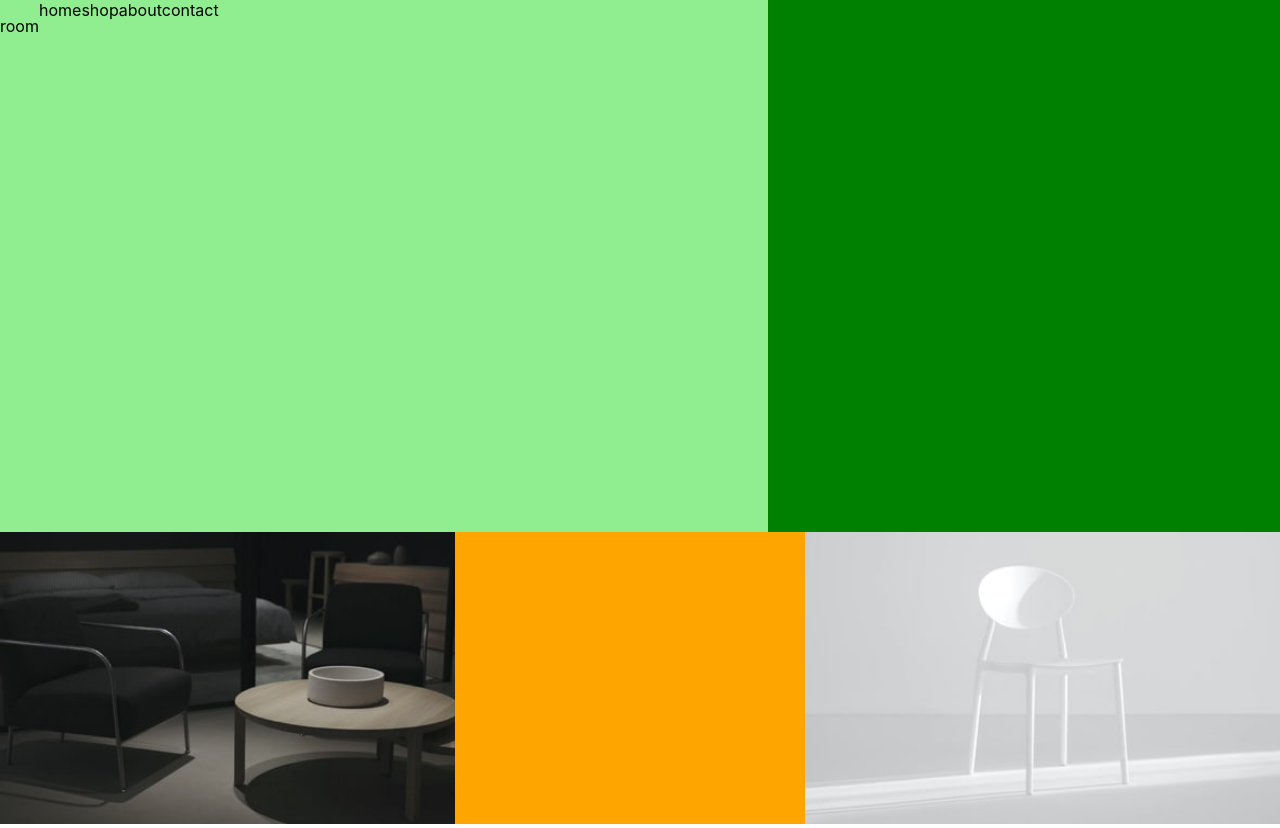
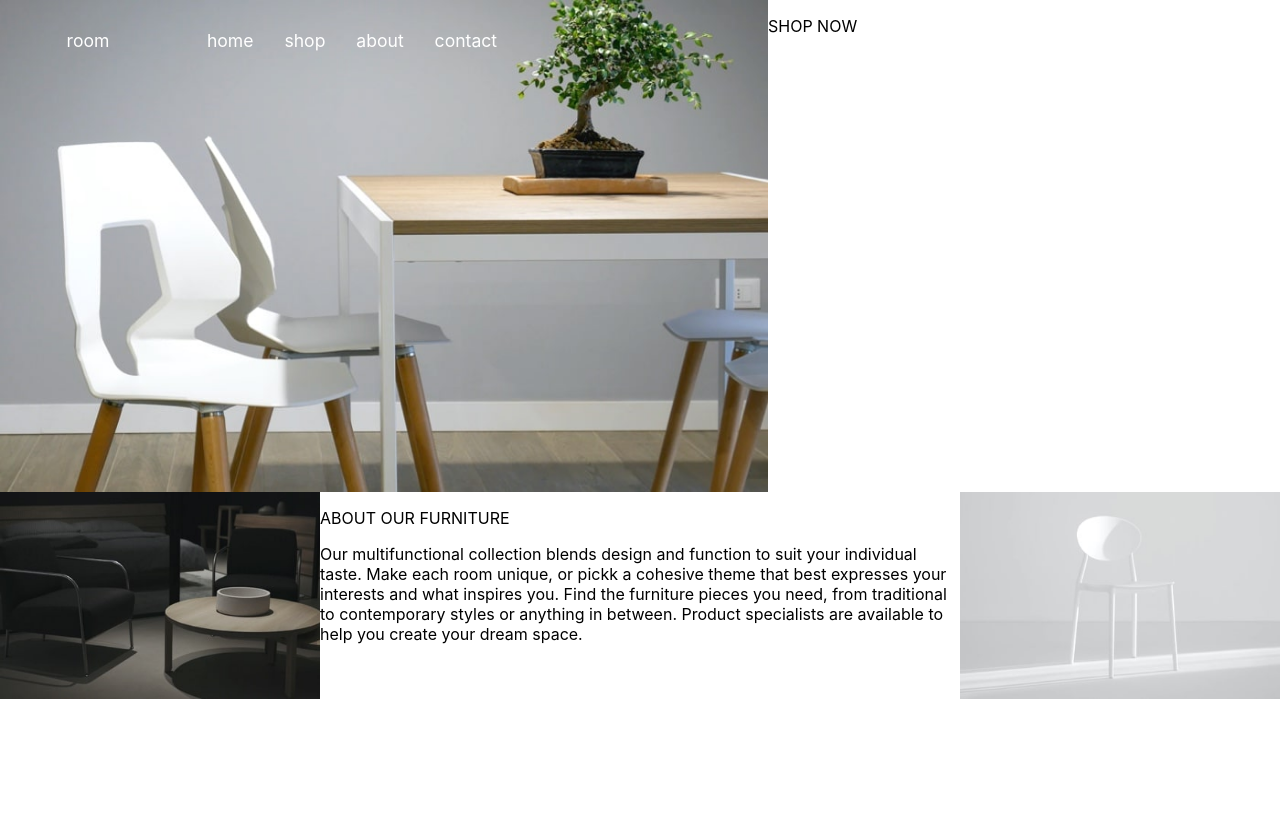
Before and after one commit to kabocha23/Room-Homepage, a React (Create React App) app: page / in a window 1280 px wide. After the commit the page ends 800 px from the top, so only its background shows below. Built offline with nearby package versions, Linux system fonts and the light colour scheme.

Commit message:
Building out skeleton and initial styles

```diff
--- a/src/App.css
+++ b/src/App.css
@@ -1,12 +1,10 @@
 body, html {
-  width: fit-content;
-  height: 100vh;
+  /* height: 100vh; */
+  /* width: 100vw; */
+  overflow: hidden;
 }
 
 .App {
-  width: 100vw;
+  display: flex;
+  flex-direction: column;
 }
-
-.fixed-pos {
-  position: fixed;
-}
--- a/src/components/About/About.css
+++ b/src/components/About/About.css
@@ -1,5 +1,5 @@
 .about-container {
-    height: auto;
+    flex: 30%;
     width: 100%;
 }
 .about-sub {
@@ -8,7 +8,7 @@
     height: 100%;
 }
 .about-first {
-    flex-grow: 1;
+    flex: 25%;
 }
 .about-first img {
     width: 100%;
@@ -16,11 +16,11 @@
     overflow: hidden;
 }
 .about-second {
-    flex-grow: 10;
-    background-color: orange;
+    flex: 50%;
+    background-color: white;
 }
 .about-third {
-    flex-grow: 1;
+    flex: 25%;
 }
 .about-third img {
     width: 100%;
--- a/src/components/About/About.js
+++ b/src/components/About/About.js
@@ -14,7 +14,8 @@ const About = () => {
                     <img src={aboutDark} alt='about-dark'></img>
                 </div>
                 <div className='about-second'>
-
+                    <p>ABOUT OUR FURNITURE</p>
+                    <p>Our multifunctional collection blends design and function to suit your individual taste. Make each room unique, or pickk a cohesive theme that best expresses your interests and what inspires you. Find the furniture pieces you need, from traditional to contemporary styles or anything in between. Product specialists are available to help you create your dream space.</p>
                 </div>
                 <div className='about-third'>
                     <img src={aboutLight} alt='about-light'></img>
--- a/src/components/Gallery/Gallery.css
+++ b/src/components/Gallery/Gallery.css
@@ -1,5 +1,5 @@
 .gallery-container {
-    height: 66.5vh;
+    flex: 70%;
     width: 100%;
 }
 .gallery-sub {
@@ -8,10 +8,15 @@
     height: 100%;
 }
 .gallery-images {
-    width: 60%;
+    flex: 60%;
     background-color: lightgreen;
 }
+.gallery-images img {
+    width: 100%;
+    height: 100%;
+    overflow: hidden;
+}
 .gallery-text {
-    width: 40%;
-    background-color: green;
+    flex: 40%;
+    background-color: white;
 }
--- a/src/components/Gallery/Gallery.js
+++ b/src/components/Gallery/Gallery.js
@@ -1,4 +1,7 @@
 import React from 'react';
+import galleryFirst from '../../images/desktop-image-hero-1.jpg'
+import gallerySecond from '../../images/desktop-image-hero-2.jpg'
+import galleryThird from '../../images/desktop-image-hero-3.jpg'
 import './Gallery.css';
 
 const Gallery = () => {
@@ -9,10 +12,13 @@ const Gallery = () => {
         <div className='gallery-container'>
             <div className='gallery-sub'>
                 <div className='gallery-images'>
-
+                    <img src={galleryFirst}></img>
                 </div>
                 <div className='gallery-text'>
-
+                    <p></p>
+                    <p></p>
+                    <a><span>SHOP NOW</span></a>
+                    <div></div>
                 </div>
             </div>
         </div>
--- a/src/components/Navbar/Navbar.css
+++ b/src/components/Navbar/Navbar.css
@@ -10,4 +10,30 @@
     flex-flow: row wrap;
     height: 100%;
     width: 100%;
+    color: white;
+    font-size: 1.1em;
 }
+
+.navbar-brand {
+    display: flex;
+    width: 10em;
+    justify-content: center;
+    align-items: center;
+    cursor: pointer;
+}
+.nav-menu {
+    display: flex;
+    justify-content: center;
+    align-items: center;
+}
+.nav-menu-items {
+    display: flex;
+    width: 20em;
+    justify-content: space-evenly;
+}
+.nav-menu-items a {
+    cursor: pointer;
+}
+.nav-menu-items a:hover {
+    text-decoration: underline;
+}
```
Also changed, not shown: 1 other file (tests, documents, lock files or other folders).
